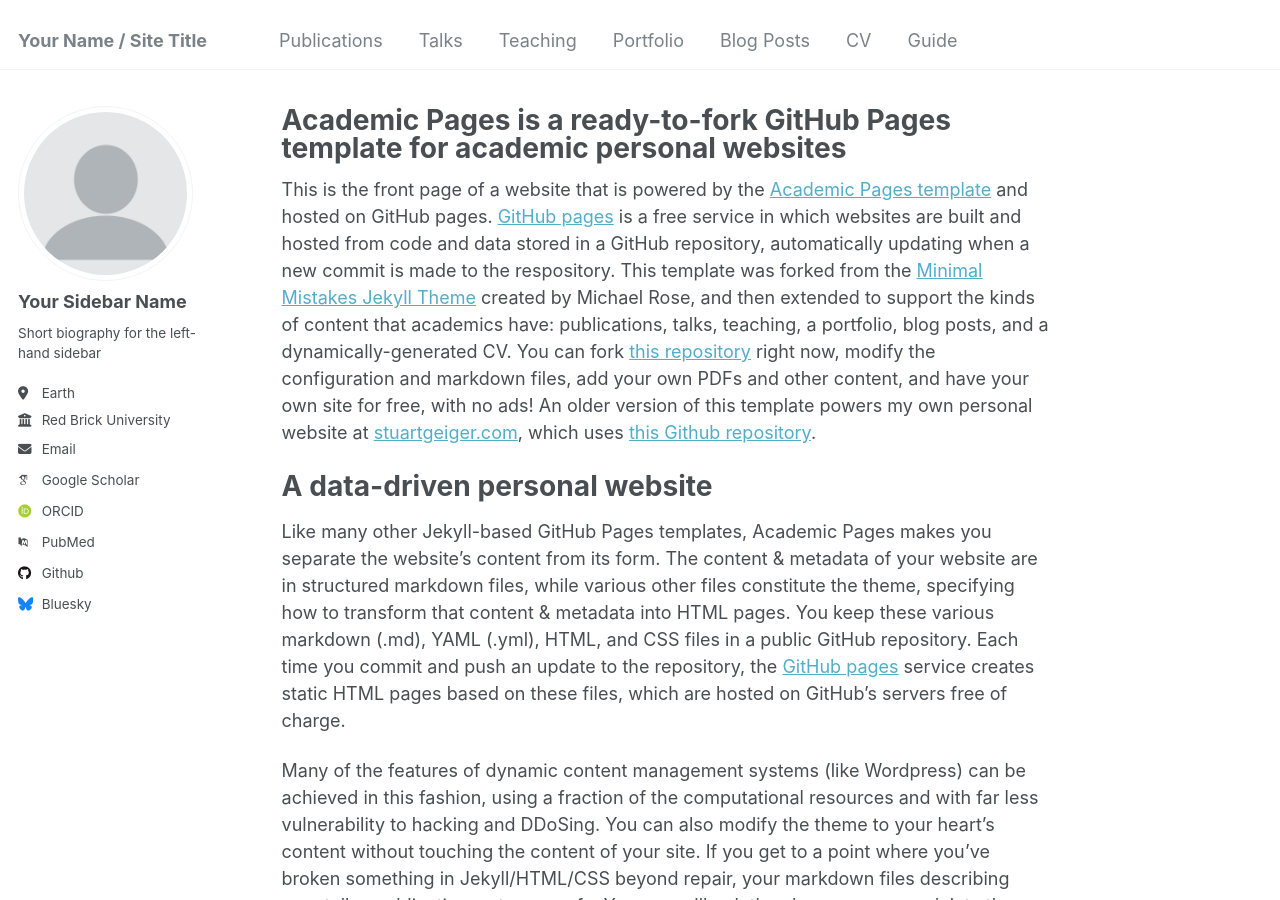
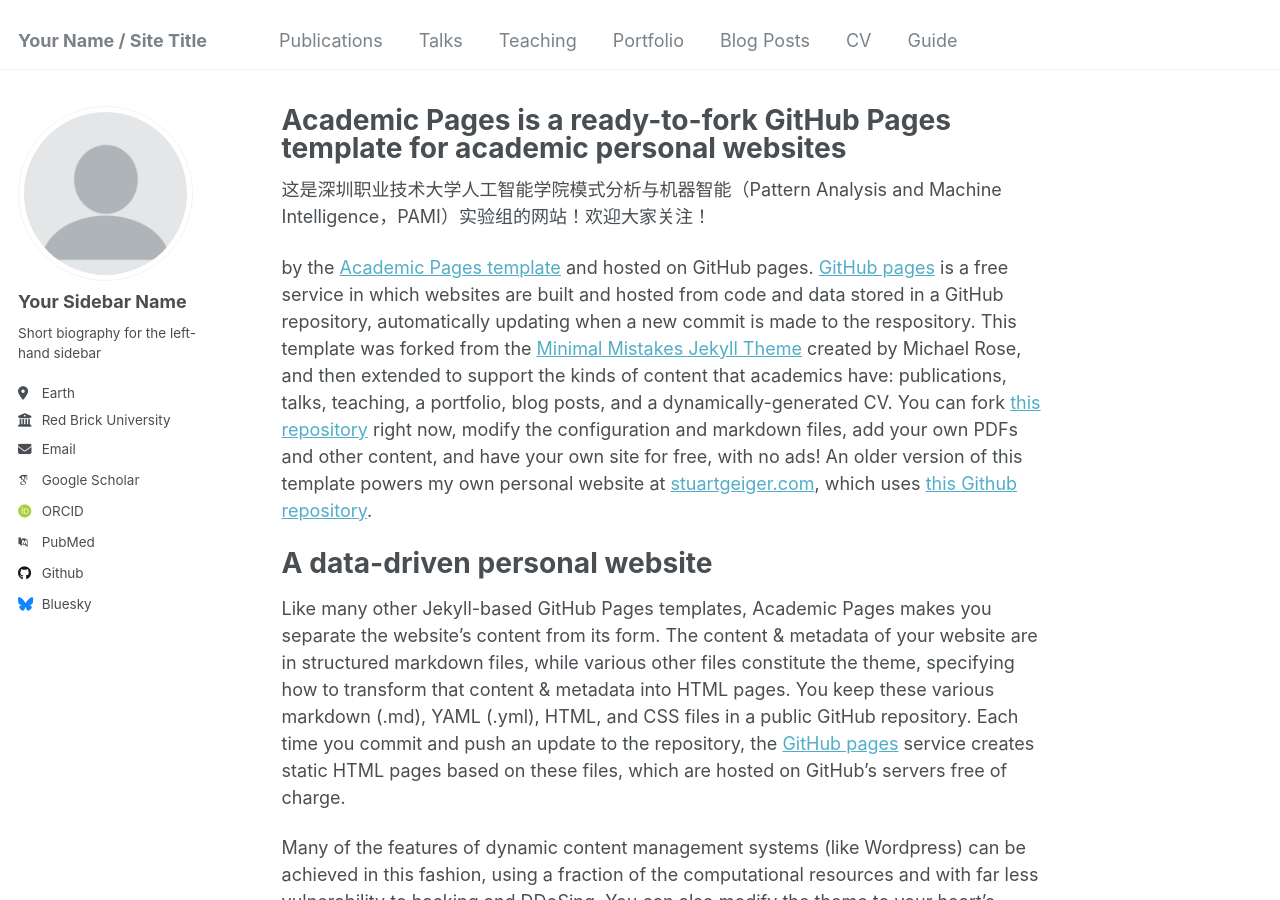
Before and after one commit to shaojiwan/academic.com, a Jekyll site: the page built from _pages/about.md, in a window 1280 px wide and 900 px high. Built offline with Jekyll 4.4.1, drawn with Linux system fonts in a browser that asks for light colours; some web fonts are replaced.

Commit message:
Update about.md
Add介绍

```diff
--- a/_pages/about.md
+++ b/_pages/about.md
@@ -7,7 +7,9 @@
   - /about.html
 ---
 
-This is the front page of a website that is powered by the [Academic Pages template](https://github.com/academicpages/academicpages.github.io) and hosted on GitHub pages. [GitHub pages](https://pages.github.com) is a free service in which websites are built and hosted from code and data stored in a GitHub repository, automatically updating when a new commit is made to the respository. This template was forked from the [Minimal Mistakes Jekyll Theme](https://mmistakes.github.io/minimal-mistakes/) created by Michael Rose, and then extended to support the kinds of content that academics have: publications, talks, teaching, a portfolio, blog posts, and a dynamically-generated CV. You can fork [this repository](https://github.com/academicpages/academicpages.github.io) right now, modify the configuration and markdown files, add your own PDFs and other content, and have your own site for free, with no ads! An older version of this template powers my own personal website at [stuartgeiger.com](http://stuartgeiger.com), which uses [this Github repository](https://github.com/staeiou/staeiou.github.io).
+这是深圳职业技术大学人工智能学院模式分析与机器智能（Pattern Analysis and Machine Intelligence，PAMI）实验组的网站！欢迎大家关注！
+
+by the [Academic Pages template](https://github.com/academicpages/academicpages.github.io) and hosted on GitHub pages. [GitHub pages](https://pages.github.com) is a free service in which websites are built and hosted from code and data stored in a GitHub repository, automatically updating when a new commit is made to the respository. This template was forked from the [Minimal Mistakes Jekyll Theme](https://mmistakes.github.io/minimal-mistakes/) created by Michael Rose, and then extended to support the kinds of content that academics have: publications, talks, teaching, a portfolio, blog posts, and a dynamically-generated CV. You can fork [this repository](https://github.com/academicpages/academicpages.github.io) right now, modify the configuration and markdown files, add your own PDFs and other content, and have your own site for free, with no ads! An older version of this template powers my own personal website at [stuartgeiger.com](http://stuartgeiger.com), which uses [this Github repository](https://github.com/staeiou/staeiou.github.io).
 
 A data-driven personal website
 ======
```
